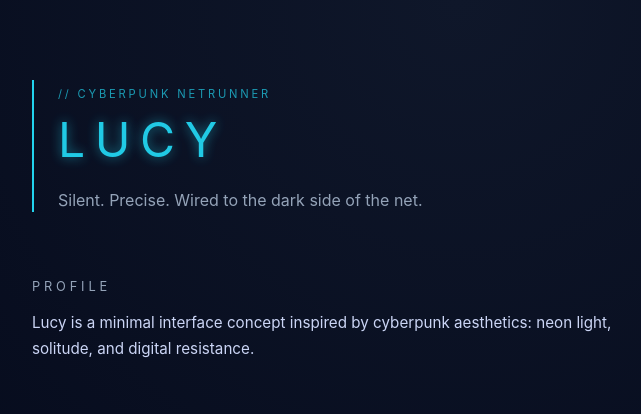
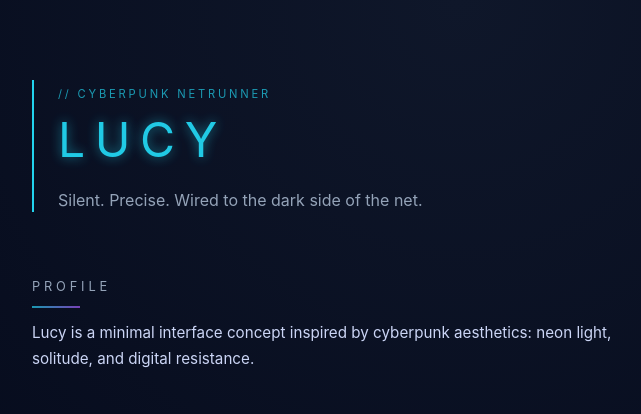
Before and after one commit to thanzero0/LucyWeb, a Next.js app in the folder zero/: page / in a window 1280 px wide. Shown: the top 414 px of the page, without its empty margins (182-823 px from the left). Built offline with nearby package versions, Linux system fonts and the light colour scheme.

Commit message:
update global css

```diff
--- a/zero/src/app/globals.css
+++ b/zero/src/app/globals.css
@@ -125,3 +125,17 @@ body {
   transform: translate(2px, 0);
   opacity: 0.6;
 }
+
+.section-title {
+  position: relative;
+}
+
+.section-title::after {
+  content: '';
+  display: block;
+  width: 48px;
+  height: 2px;
+  margin-top: 8px;
+  background: linear-gradient(90deg, #22d3ee, #a855f7);
+  opacity: 0.7;
+}
```
